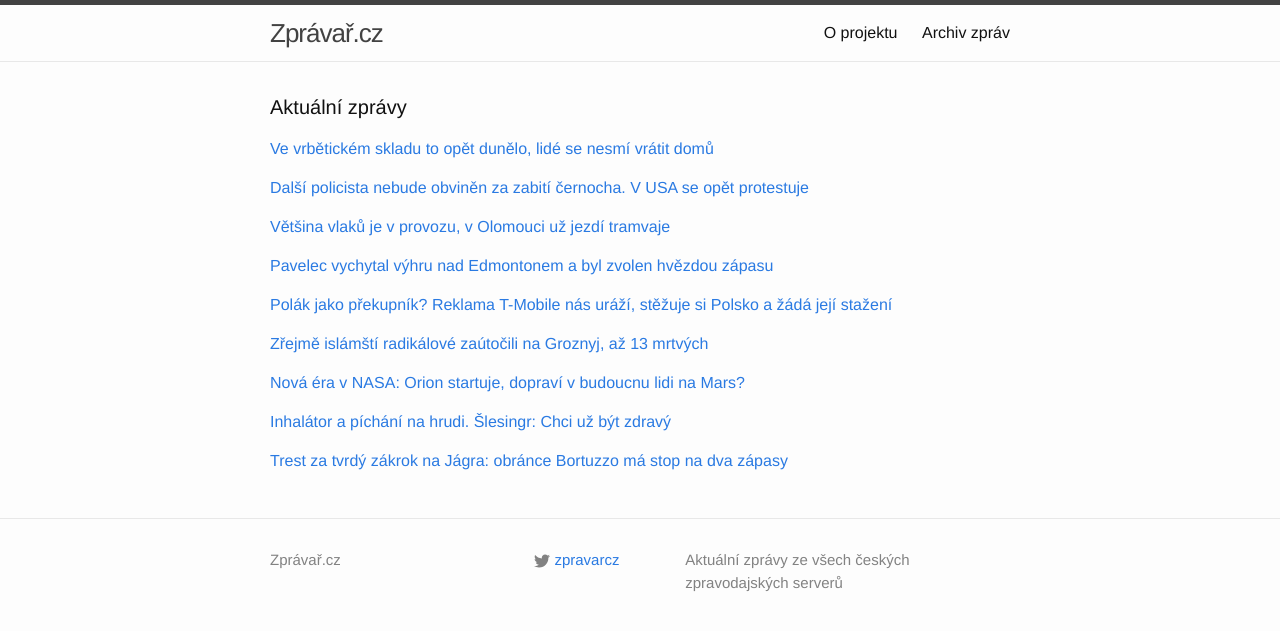
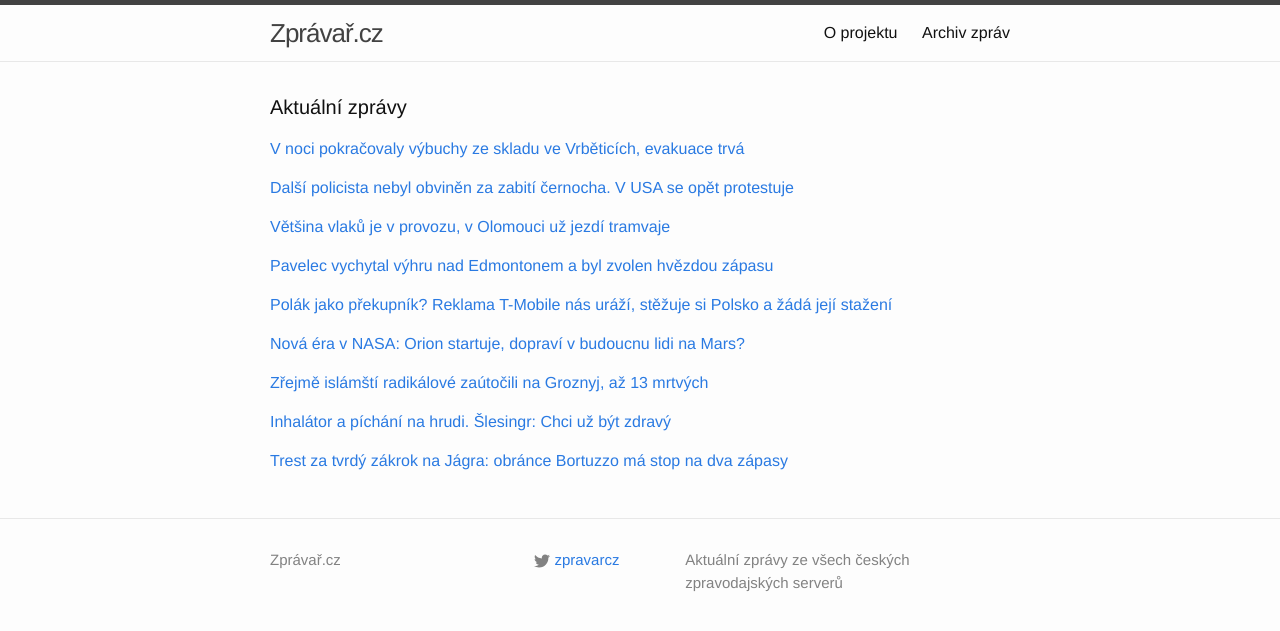
Before and after one commit to adliska/zpravar, a Jekyll site: the page built from index.html, in a window 1280 px wide. Shown: the top 631 px of the page. Built offline with Jekyll 4.4.1, drawn with Linux system fonts in a browser that asks for light colours.

Commit message:
zpravar news update

```diff
--- a/index.html
+++ b/index.html
@@ -5,9 +5,10 @@ layout: default
 <div class="home">
     <h1 class="page-heading">Aktuální zprávy</h1>
 
-<p><a href="javascript:;" onclick="toggle_visibility('zpravy0')">Ve vrbětickém skladu to opět dunělo, lidé se nesmí vrátit domů</a></p>
+<p><a href="javascript:;" onclick="toggle_visibility('zpravy0')">V noci pokračovaly výbuchy ze skladu ve Vrběticích, evakuace trvá</a></p>
 <div id="zpravy0" style="display:none">
 <ul>
+<li><a href=http://www.ceskatelevize.cz/ct24/regiony/294419-v-noci-pokracovaly-vybuchy-ze-skladu-ve-vrbeticich-evakuace-trva/>V noci pokračovaly výbuchy ze skladu ve Vrběticích, evakuace trvá - www.ceskatelevize.cz</a></li>
 <li><a href=http://www.novinky.cz/domaci/355369-ve-vrbetickem-skladu-to-opet-dunelo-lide-se-nesmi-vratit-domu.html>Ve vrbětickém skladu to opět dunělo, lidé se nesmí vrátit domů - www.novinky.cz</a></li>
 <li><a href=http://zpravy.e15.cz/domaci/udalosti/evakuace-obci-kvuli-vybuchu-skladu-ve-vrbeticich-potrva-i-dnes-1142615>Evakuace obcí kvůli výbuchu skladu ve Vrběticích potrvá i dnes - zpravy.e15.cz</a></li>
 <li><a href=http://www.novinky.cz/domaci/355369-ve-vrbetickem-skladu-to-opet-dunelo-lide-nesmi-domu.html>Ve vrbětickém skladu to opět dunělo, lidé nesmí domů - www.novinky.cz</a></li>
@@ -23,9 +24,10 @@ layout: default
 <li><a href=http://www.denik.cz/z_domova/dve-nerizene-detonace-se-ozvaly-v-noci-ze-skladu-ve-vrbeticich-20141204.html>Dvě neřízené detonace se ozvaly v noci ze skladu ve Vrběticích - www.denik.cz</a></li>
 <li><a href=http://www.ceskenoviny.cz/zpravy/zpravy/ze-skladu-ve-vrbeticich-se-v-noci-ozvaly-dalsi-dva-vybuchy/1154826>Ze skladu ve Vrběticích se v noci ozvaly další dva výbuchy - www.ceskenoviny.cz</a></li>
 </ul>
-</div><p><a href="javascript:;" onclick="toggle_visibility('zpravy1')">Další policista nebude obviněn za zabití černocha. V USA se opět protestuje</a></p>
+</div><p><a href="javascript:;" onclick="toggle_visibility('zpravy1')">Další policista nebyl obviněn za zabití černocha. V USA se opět protestuje</a></p>
 <div id="zpravy1" style="display:none">
 <ul>
+<li><a href=http://zahranicni.ihned.cz/c1-63212780-dalsi-policista-nebyl-obvinen-za-zabiti-cernocha-v-usa-se-opet-protestuje>Další policista nebyl obviněn za zabití černocha. V USA se opět protestuje - zahranicni.ihned.cz</a></li>
 <li><a href=http://zahranicni.ihned.cz/c1-63212780-dalsi-policista-nebude-obvinen-za-zabiti-cernocha-v-usa-se-opet-protestuje>Další policista nebude obviněn za zabití černocha. V USA se opět protestuje - zahranicni.ihned.cz</a></li>
 <li><a href=http://www.lidovky.cz/policista-ktery-udusil-cernocha-v-new-yorku-nebude-obvinen-po8-/zpravy-svet.aspx?c=A141204_074436_ln_zahranici_sk>Policista, který udusil černocha v New Yorku, obviněn nebude  - www.lidovky.cz</a></li>
 <li><a href=http://www.novinky.cz/zahranicni/amerika/355366-v-usa-osvobodili-dalsiho-policistu-ktery-zabil-cernocha.html>V USA osvobodili dalšího policistu, který zabil černocha - www.novinky.cz</a></li>
@@ -67,21 +69,21 @@ layout: default
 <li><a href=http://zpravy.aktualne.cz/zahranici/polsko-si-stezuje-na-ceskou-reklamu-na-telefony/r~2eee2e027b8311e4833a0025900fea04/>Poláci si stěžují na českou reklamu na telefony. Uráží je - zpravy.aktualne.cz</a></li>
 <li><a href=http://www.novinky.cz/domaci/355370-polsko-si-stezuje-na-ceskou-reklamu-na-telefony-pry-polaky-urazi.html>Polsko si stěžuje na českou reklamu na telefony, prý Poláky uráží - www.novinky.cz</a></li>
 </ul>
-</div><p><a href="javascript:;" onclick="toggle_visibility('zpravy5')">Zřejmě islámští radikálové zaútočili na Groznyj, až 13 mrtvých</a></p>
+</div><p><a href="javascript:;" onclick="toggle_visibility('zpravy5')">Nová éra v NASA: Orion startuje, dopraví v budoucnu lidi na Mars?</a></p>
 <div id="zpravy5" style="display:none">
+<ul>
+<li><a href=http://www.ceskatelevize.cz/ct24/svet/294320-nova-era-v-nasa-orion-startuje-dopravi-v-budoucnu-lidi-na-mars/>Nová éra v NASA: Orion startuje, dopraví v budoucnu lidi na Mars? - www.ceskatelevize.cz</a></li>
+<li><a href=http://www.ceskenoviny.cz/zpravy/zpravy/novou-vesmirnou-lod-nasa-orion-proveri-prvni-testovaci-let/1154800>Novou vesmírnou loď NASA Orion prověří první testovací let - www.ceskenoviny.cz</a></li>
+<li><a href=http://e-svet.e15.cz/technika/prvni-krok-na-ceste-k-marsu-nasa-otestuje-lod-orion-1142380>První krok na cestě k Marsu. NASA otestuje loď Orion - e-svet.e15.cz</a></li>
+<li><a href=http://zpravy.aktualne.cz/zahranici/nasa-vyzkousi-orion-lod-ktera-ma-dopravit-lidi-na-mars/r~1ece86ec7ada11e4b0c4002590604f2e/>Američané vyzkouší Orion. Loď, která dopraví lidi na Mars - zpravy.aktualne.cz</a></li>
+</ul>
+</div><p><a href="javascript:;" onclick="toggle_visibility('zpravy6')">Zřejmě islámští radikálové zaútočili na Groznyj, až 13 mrtvých</a></p>
+<div id="zpravy6" style="display:none">
 <ul>
 <li><a href=http://www.ceskenoviny.cz/zpravy/zpravy/zrejme-islamsti-radikalove-zautocili-na-groznyj-az-13-mrtvych/1154802>Zřejmě islámští radikálové zaútočili na Groznyj, až 13 mrtvých - www.ceskenoviny.cz</a></li>
 <li><a href=http://echo24.cz/a/wgZFG>Islámští radikálové v noci zaútočili na Groznyj, až 13 mrtvých - echo24.cz</a></li>
 <li><a href=http://zpravy.aktualne.cz/zahranici/ozbrojenci-v-cecenskem-groznem-zastrelili-tri-policisty/r~8dd42c3c7b7911e4833a0025900fea04/>Ozbrojenci v čečenském Grozném zastřelili tři policisty - zpravy.aktualne.cz</a></li>
 <li><a href=http://www.ceskenoviny.cz/zpravy/zpravy/ozbrojenci-v-groznem-pry-zabili-tri-policisty/1154802>Ozbrojenci v Grozném prý zabili tři policisty - www.ceskenoviny.cz</a></li>
-</ul>
-</div><p><a href="javascript:;" onclick="toggle_visibility('zpravy6')">Nová éra v NASA: Orion startuje, dopraví v budoucnu lidi na Mars?</a></p>
-<div id="zpravy6" style="display:none">
-<ul>
-<li><a href=http://www.ceskatelevize.cz/ct24/svet/294320-nova-era-v-nasa-orion-startuje-dopravi-v-budoucnu-lidi-na-mars/>Nová éra v NASA: Orion startuje, dopraví v budoucnu lidi na Mars? - www.ceskatelevize.cz</a></li>
-<li><a href=http://www.ceskenoviny.cz/zpravy/zpravy/novou-vesmirnou-lod-nasa-orion-proveri-prvni-testovaci-let/1154800>Novou vesmírnou loď NASA Orion prověří první testovací let - www.ceskenoviny.cz</a></li>
-<li><a href=http://e-svet.e15.cz/technika/prvni-krok-na-ceste-k-marsu-nasa-otestuje-lod-orion-1142380>První krok na cestě k Marsu. NASA otestuje loď Orion - e-svet.e15.cz</a></li>
-<li><a href=http://zpravy.aktualne.cz/zahranici/nasa-vyzkousi-orion-lod-ktera-ma-dopravit-lidi-na-mars/r~1ece86ec7ada11e4b0c4002590604f2e/>Američané vyzkouší Orion. Loď, která dopraví lidi na Mars - zpravy.aktualne.cz</a></li>
 </ul>
 </div><p><a href="javascript:;" onclick="toggle_visibility('zpravy7')">Inhalátor a píchání na hrudi. Šlesingr: Chci už být zdravý</a></p>
 <div id="zpravy7" style="display:none">
```
